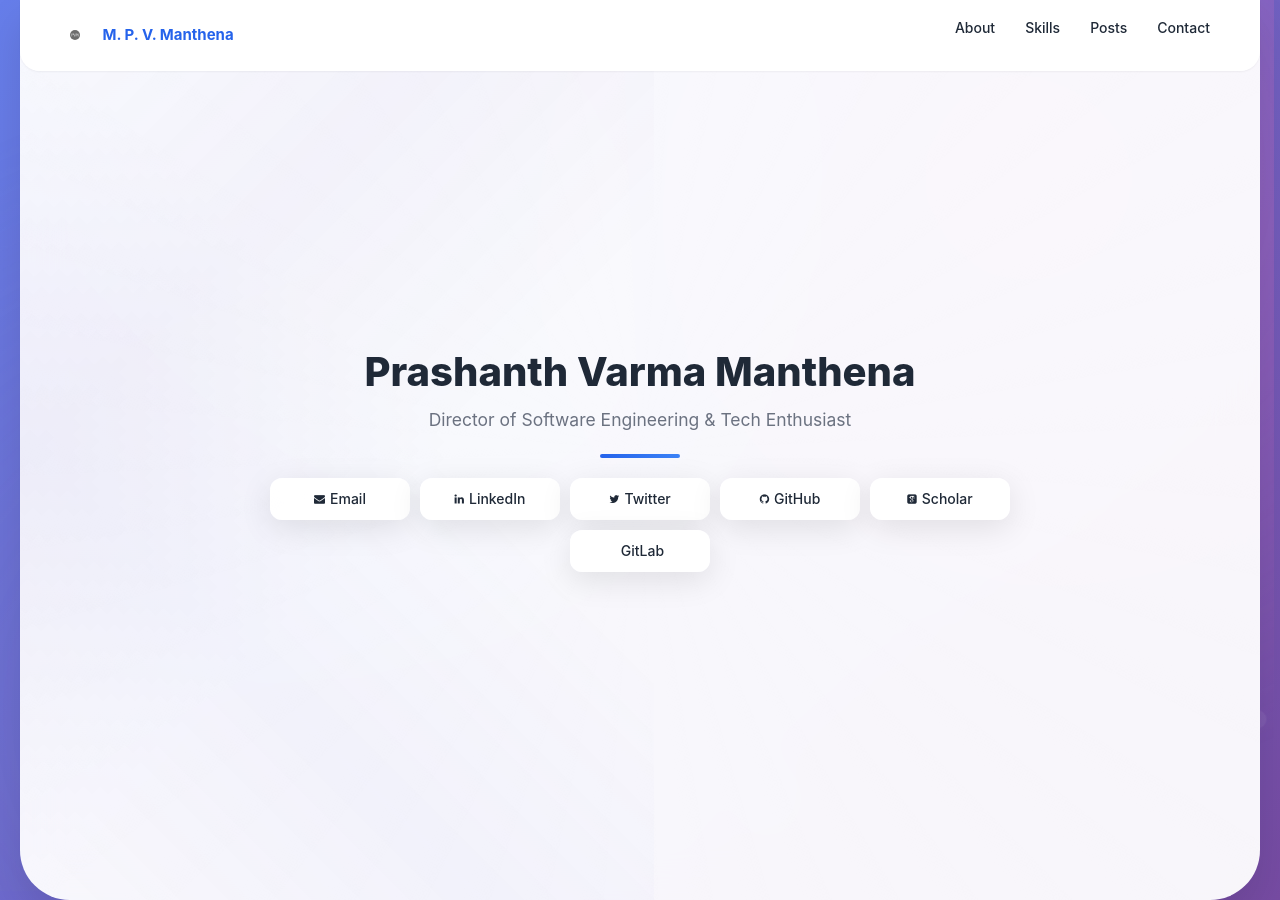
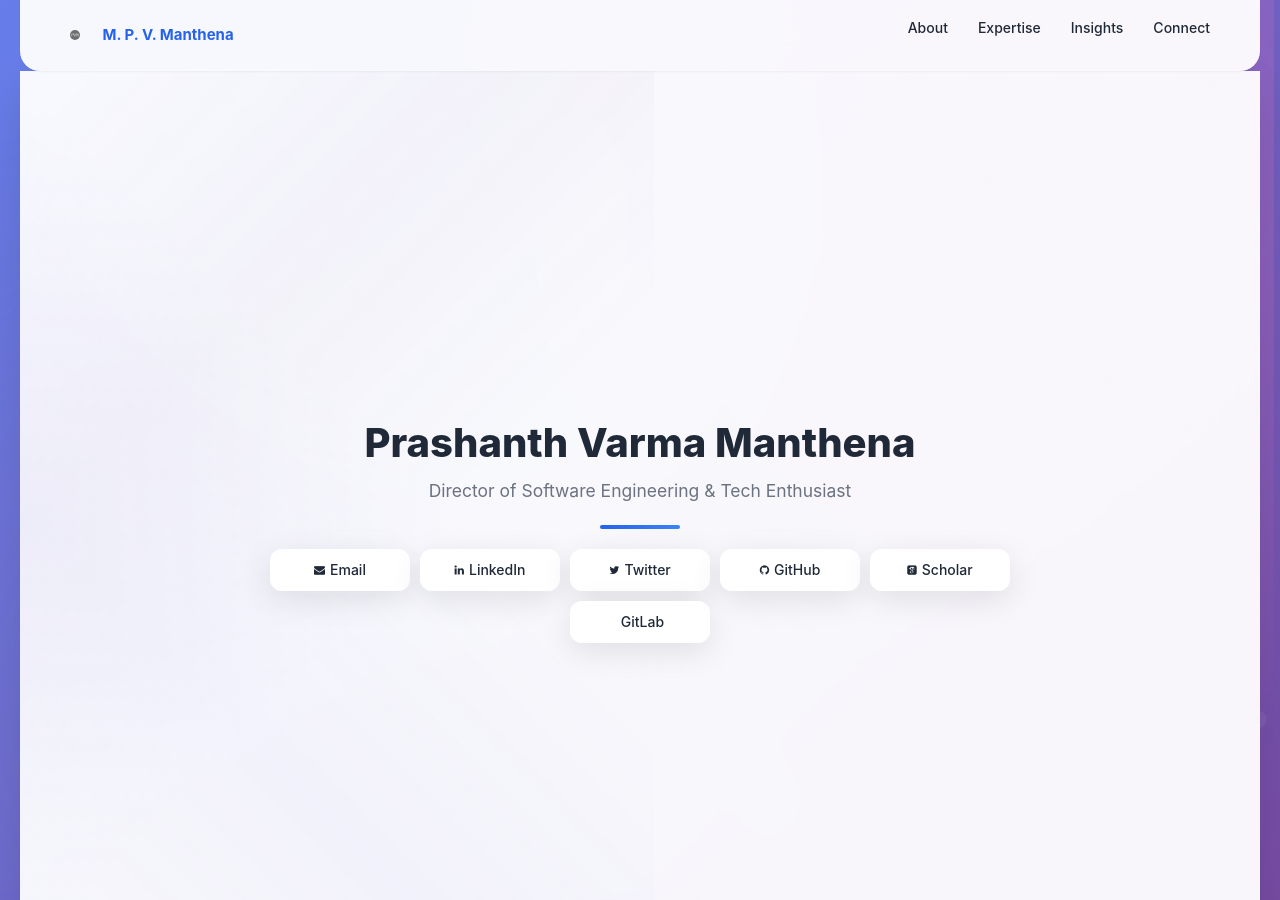
Before and after one commit to prashanthvarma/prashanthvarma.github.io, a Jekyll site: the page built from index.html, in a window 1280 px wide and 900 px high. Built offline with Jekyll 4.4.1, drawn with Linux system fonts in a browser that asks for light colours; some web fonts are replaced; some of the changed text lies outside the part shown.

Commit message:
Reorganize and optimize site with smooth flow: rename sections to About, Expertise, Insights, Connect for better visitor journey

```diff
--- /dev/null
+++ b/_includes/connect.html
@@ -0,0 +1,87 @@
+<!-- Connect Section -->
+<section id="connect" class="section connect-section">
+    <div class="container">
+        <h2 class="section-title">Let's Connect</h2>
+        <p class="section-subtitle">Ready to collaborate? Let's discuss opportunities for innovation and growth</p>
+
+        <div class="contact-content">
+            <div class="contact-info">
+                <h3 style="margin-bottom: 2rem; color: var(--text-primary);">Contact Information</h3>
+
+                <div class="contact-item">
+                    <div class="contact-icon">
+                        <i class="fa fa-envelope"></i>
+                    </div>
+                    <div class="contact-text">
+                        <strong>Email</strong>
+                        <a href="mailto:me@prashanthvarma.com" style="color: var(--primary-color);">me@prashanthvarma.com</a>
+                    </div>
+                </div>
+
+                <div class="contact-item">
+                    <div class="contact-icon">
+                        <i class="fa fa-map-marker"></i>
+                    </div>
+                    <div class="contact-text">
+                        <strong>Location</strong>
+                        San Francisco Bay Area, California, USA
+                    </div>
+                </div>
+
+                <div class="contact-item">
+                    <div class="contact-icon">
+                        <i class="fa fa-briefcase"></i>
+                    </div>
+                    <div class="contact-text">
+                        <strong>Current Role</strong>
+                        Director of Software Engineering at Graphiant
+                    </div>
+                </div>
+            </div>
+
+            <div class="contact-info">
+                <h3 style="margin-bottom: 2rem; color: var(--text-primary);">Connect With Me</h3>
+
+                <div class="contact-item">
+                    <div class="contact-icon">
+                        <i class="fa fa-linkedin"></i>
+                    </div>
+                    <div class="contact-text">
+                        <strong>LinkedIn</strong>
+                        <a href="https://linkedin.com/in/prashanthvarma" target="_blank" style="color: var(--primary-color);">prashanthvarma</a>
+                    </div>
+                </div>
+
+                <div class="contact-item">
+                    <div class="contact-icon">
+                        <i class="fa fa-github"></i>
+                    </div>
+                    <div class="contact-text">
+                        <strong>GitHub</strong>
+                        <a href="https://github.com/prashanthvarma" target="_blank" style="color: var(--primary-color);">prashanthvarma</a>
+                    </div>
+                </div>
+
+                <div class="contact-item">
+                    <div class="contact-icon">
+                        <i class="fa fa-twitter"></i>
+                    </div>
+                    <div class="contact-text">
+                        <strong>Twitter</strong>
+                        <a href="https://twitter.com/prashanthvarma" target="_blank" style="color: var(--primary-color);">@prashanthvarma</a>
+                    </div>
+                </div>
+
+                <div class="contact-item">
+                    <div class="contact-icon">
+                        <i class="ai ai-google-scholar-square"></i>
+                    </div>
+                    <div class="contact-text">
+                        <strong>Google Scholar</strong>
+                        <a href="https://scholar.google.nl/citations?user=vrV8YSgAAAAJ&hl=en&oi=sra" target="_blank" style="color: var(--primary-color);">View Profile</a>
+                    </div>
+                </div>
+            </div>
+        </div>
+    </div>
+</section>
--- /dev/null
+++ b/_includes/expertise.html
@@ -0,0 +1,57 @@
+<!-- Expertise Section -->
+<section id="expertise" class="section expertise-section">
+    <div class="container">
+        <h2 class="section-title">Professional Expertise</h2>
+        <p class="section-subtitle">Core competencies and technical expertise developed through 15+ years of leadership and innovation</p>
+
+        <div class="skills-grid">
+            <div class="skill-card">
+                <div class="skill-icon">
+                    <i class="fa fa-sitemap"></i>
+                </div>
+                <h3 class="skill-title">Network Architecture</h3>
+                <p class="skill-description">Expertise in designing and implementing scalable network architectures, SDN, and cloud networking solutions.</p>
+            </div>
+
+            <div class="skill-card">
+                <div class="skill-icon">
+                    <i class="fa fa-cloud"></i>
+                </div>
+                <h3 class="skill-title">Cloud Systems</h3>
+                <p class="skill-description">Experience with cloud management systems, distributed systems, and microservices architecture.</p>
+            </div>
+
+            <div class="skill-card">
+                <div class="skill-icon">
+                    <i class="fa fa-code"></i>
+                </div>
+                <h3 class="skill-title">Software Development</h3>
+                <p class="skill-description">Full-stack development, API design, and software engineering best practices.</p>
+            </div>
+
+            <div class="skill-card">
+                <div class="skill-icon">
+                    <i class="fa fa-users"></i>
+                </div>
+                <h3 class="skill-title">Team Leadership</h3>
+                <p class="skill-description">Leading engineering teams, mentoring developers, and driving technical strategy.</p>
+            </div>
+
+            <div class="skill-card">
+                <div class="skill-icon">
+                    <i class="fa fa-cogs"></i>
+                </div>
+                <h3 class="skill-title">System Design</h3>
+                <p class="skill-description">Architecting complex systems, performance optimization, and scalability planning.</p>
+            </div>
+
+            <div class="skill-card">
+                <div class="skill-icon">
+                    <i class="fa fa-rocket"></i>
+                </div>
+                <h3 class="skill-title">Innovation</h3>
+                <p class="skill-description">Driving innovation in networking technologies and staying ahead of industry trends.</p>
+            </div>
+        </div>
+    </div>
+</section>
--- a/_includes/header.html
+++ b/_includes/header.html
@@ -17,9 +17,9 @@
         <div class="collapse navbar-collapse" id="navbar-collapse">
             <ul class="nav navbar-nav navbar-right" role="menubar">
                 <li role="none"><a href="#about" role="menuitem" aria-label="About section">About</a></li>
-                <li role="none"><a href="#skills" role="menuitem" aria-label="Skills section">Skills</a></li>
-                <li role="none"><a href="#posts" role="menuitem" aria-label="Posts section">Posts</a></li>
-                <li role="none"><a href="#contact" role="menuitem" aria-label="Contact section">Contact</a></li>
+                <li role="none"><a href="#expertise" role="menuitem" aria-label="Expertise section">Expertise</a></li>
+                <li role="none"><a href="#insights" role="menuitem" aria-label="Insights section">Insights</a></li>
+                <li role="none"><a href="#connect" role="menuitem" aria-label="Connect section">Connect</a></li>
             </ul>
         </div>
     </div>
--- /dev/null
+++ b/_includes/insights.html
@@ -0,0 +1,70 @@
+<!-- Insights & Thought Leadership Section -->
+<section id="insights" class="section insights-section">
+    <div class="container">
+        <h2 class="section-title">Insights & Thought Leadership</h2>
+        <p class="section-subtitle">Professional insights, industry perspectives, and thought leadership from my journey in technology</p>
+
+        <!-- LinkedIn Activity -->
+        <div class="linkedin-activity-container">
+            <div class="social-card linkedin-card">
+                <div class="social-header">
+                    <i class="fa fa-linkedin" aria-hidden="true"></i>
+                    <h3>LinkedIn Activity</h3>
+                    <a href="https://www.linkedin.com/in/prashanthvarma/" target="_blank" rel="noopener noreferrer" class="profile-link" aria-label="Visit LinkedIn profile">
+                        <i class="fa fa-external-link" aria-hidden="true"></i>
+                    </a>
+                </div>
+
+                <!-- LinkedIn Post Embed -->
+                <div class="social-content">
+                    <div style="text-align: center; margin: 20px 0;">
+                        <iframe
+                            src="https://www.linkedin.com/embed/feed/update/urn:li:share:7364335388775075844?collapsed=1"
+                            height="400"
+                            width="100%"
+                            frameborder="0"
+                            allowfullscreen=""
+                            title="Embedded LinkedIn post"
+                            style="border: 1px solid #e0e0e0; border-radius: 8px; max-width: 100%;">
+                        </iframe>
+                        <p style="margin-top: 10px; color: #666; font-size: 14px;">
+                            <a href="https://www.linkedin.com/feed/update/urn:li:share:7364335388775075844/" target="_blank">View original post on LinkedIn</a>
+                        </p>
+                    </div>
+                </div>
+            </div>
+        </div>
+
+        <!-- Blog Posts Section -->
+        <div class="blog-posts-section">
+            <h3 class="subsection-title">Blog Posts</h3>
+            <p class="subsection-subtitle">Long-form thoughts and technical insights</p>
+
+            {% for post in site.posts reversed %}
+                {% if post.category contains 'Posts'%}
+                <div class="post-card" style="background: rgba(255, 255, 255, 0.95); backdrop-filter: blur(10px); padding: 3rem; border-radius: var(--border-radius); box-shadow: 0 8px 32px rgba(0, 0, 0, 0.1); margin-bottom: 3rem; border: 1px solid rgba(255, 255, 255, 0.2); transition: all 0.3s ease;">
+                    <div class="row">
+                        <div class="col-lg-8">
+                            <h3 style="color: var(--text-primary); margin-bottom: 1rem; font-weight: 600;">{{ post.title }}</h3>
+                            <div style="color: var(--text-secondary); line-height: 1.8; font-size: 1.1rem;">{{ post.content }}</div>
+                        </div>
+                        {% if post.img %}
+                        <div class="col-lg-4">
+                            <img src="img/posts/{{ post.img }}" alt="{{ post.title }}" style="width: 100%; border-radius: var(--border-radius); box-shadow: var(--shadow-sm);">
+                        </div>
+                        {% endif %}
+                    </div>
+                </div>
+                {% endif %}
+            {% endfor %}
+
+            {% if site.posts.size == 0 %}
+            <div style="text-align: center; padding: 4rem 0;">
+                <i class="fa fa-pencil" style="font-size: 4rem; color: var(--text-light); margin-bottom: 2rem;"></i>
+                <h3 style="color: var(--text-secondary);">No blog posts yet</h3>
+                <p style="color: var(--text-light);">Check back soon for updates and insights!</p>
+            </div>
+            {% endif %}
+        </div>
+    </div>
+</section>
--- a/_layouts/default.html
+++ b/_layouts/default.html
@@ -8,9 +8,9 @@
 
 		{% include header.html %}
 		{% include about.html %}
-		{% include skills.html %}
-		{% include life.html %}
-		{% include contact.html %}
+		{% include expertise.html %}
+		{% include insights.html %}
+		{% include connect.html %}
 		{% include footer.html %}
 
 		<!-- Bootstrap Core JavaScript -->
--- a/css/modern.css
+++ b/css/modern.css
@@ -32,6 +32,10 @@
   margin: 0;
   padding: 0;
   box-sizing: border-box;
+}
+
+html {
+  scroll-behavior: smooth;
 }
 
 body {
@@ -85,6 +89,9 @@
   padding: 1rem 0;
   border-radius: 0 0 20px 20px;
   margin: 0 20px;
+  position: sticky;
+  top: 0;
+  z-index: 1000;
 }
 
 .navbar-brand {
@@ -110,6 +117,24 @@
   padding: 0.75rem 1.25rem !important;
   border-radius: var(--border-radius);
   margin: 0 0.25rem;
+  position: relative;
+  overflow: hidden;
+}
+
+.navbar-nav > li > a::before {
+  content: '';
+  position: absolute;
+  bottom: 0;
+  left: 50%;
+  width: 0;
+  height: 2px;
+  background: var(--primary-color);
+  transition: all 0.3s ease;
+  transform: translateX(-50%);
+}
+
+.navbar-nav > li > a:hover::before {
+  width: 80%;
 }
 
 .navbar-nav > li > a:hover {
@@ -254,6 +279,12 @@
 /* Section Styles */
 .section {
   padding: 5rem 0;
+  transition: all 0.3s ease;
+  position: relative;
+}
+
+.section:hover {
+  transform: translateY(-2px);
 }
 
 .section-title {
@@ -310,8 +341,8 @@
   border: 4px solid var(--bg-primary);
 }
 
-/* Skills Section */
-.skills-section {
+/* Expertise Section */
+.expertise-section {
   background: rgba(255, 255, 255, 0.85);
   backdrop-filter: blur(15px);
   border-radius: 30px;
@@ -379,8 +410,18 @@
   line-height: 1.6;
 }
 
-/* Contact Section */
-.contact-section {
+/* Insights Section */
+.insights-section {
+  background: rgba(255, 255, 255, 0.9);
+  backdrop-filter: blur(15px);
+  border-radius: 30px;
+  margin: 40px 20px;
+  box-shadow: 0 15px 35px rgba(0, 0, 0, 0.1);
+  border: 1px solid rgba(255, 255, 255, 0.2);
+}
+
+/* Connect Section */
+.connect-section {
   background: rgba(255, 255, 255, 0.9);
   backdrop-filter: blur(15px);
   border-radius: 30px;
```
